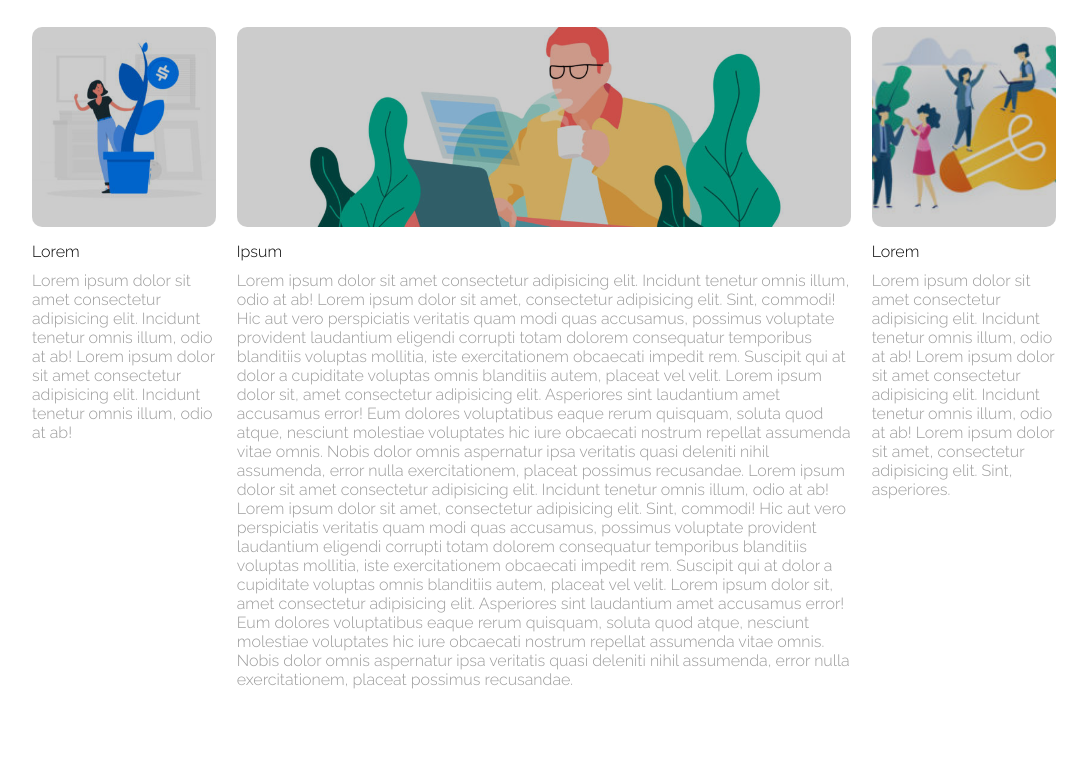
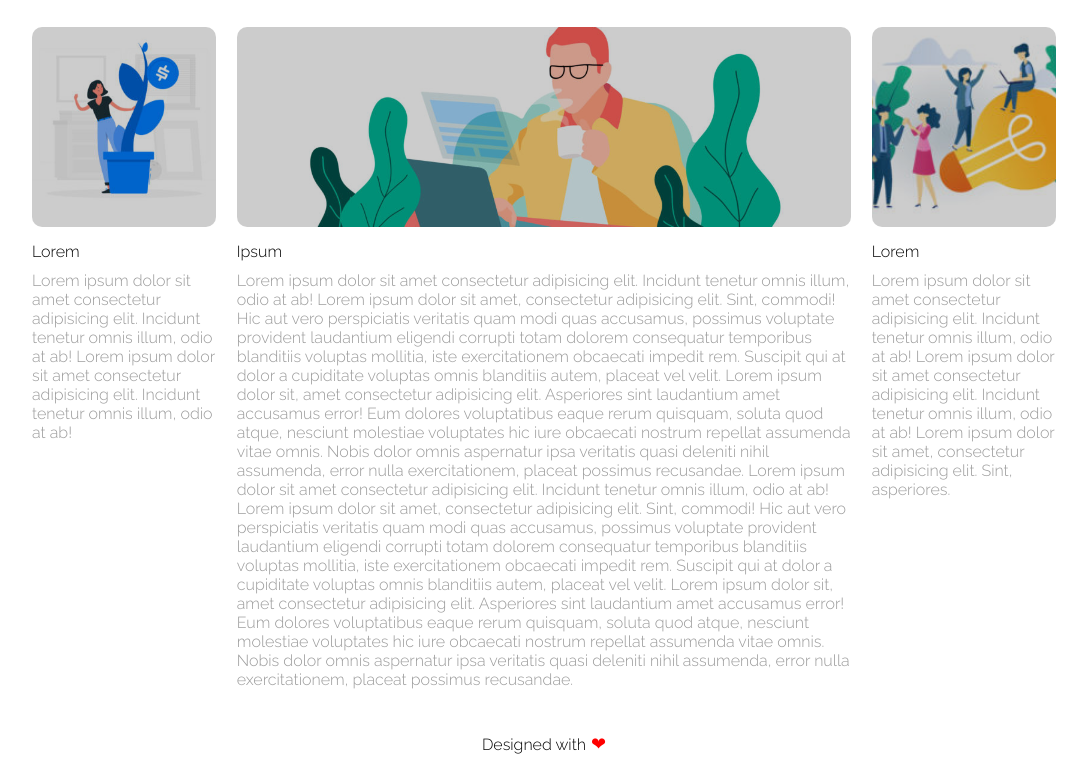
Before and after one commit to Roydano/htmlcss-wp, a plain HTML site: page index.html in a window 1280 px wide. Shown: the part 757-1541 px from the top of the page, without its empty margins (96-1183 px from the left). Before the commit the page ends 1446 px from the top, so only its background shows below. Drawn offline with Linux system fonts and the light colour scheme.

Commit message:
esercizio completato

```diff
--- a/css/style.css
+++ b/css/style.css
@@ -151,3 +151,23 @@ aside{
 h4{
     font-weight: 300;
 }
+
+
+/* footer */
+
+footer{
+    height: 50px;
+    margin-top: 30px;
+    text-align: center;
+    line-height: 50px;
+    margin-bottom: 15px;
+}
+
+footer > span::after{
+    content: "\2764";
+    font-size: 18px;
+    margin-left: 5px;
+    color: red;
+
+
+}
--- a/index.html
+++ b/index.html
@@ -111,6 +111,7 @@
 
         <!-- pie di pagina -->
         <footer>
+            <span>Designed with</span>
 
         </footer>
         <!-- fine pie pagina -->
```
